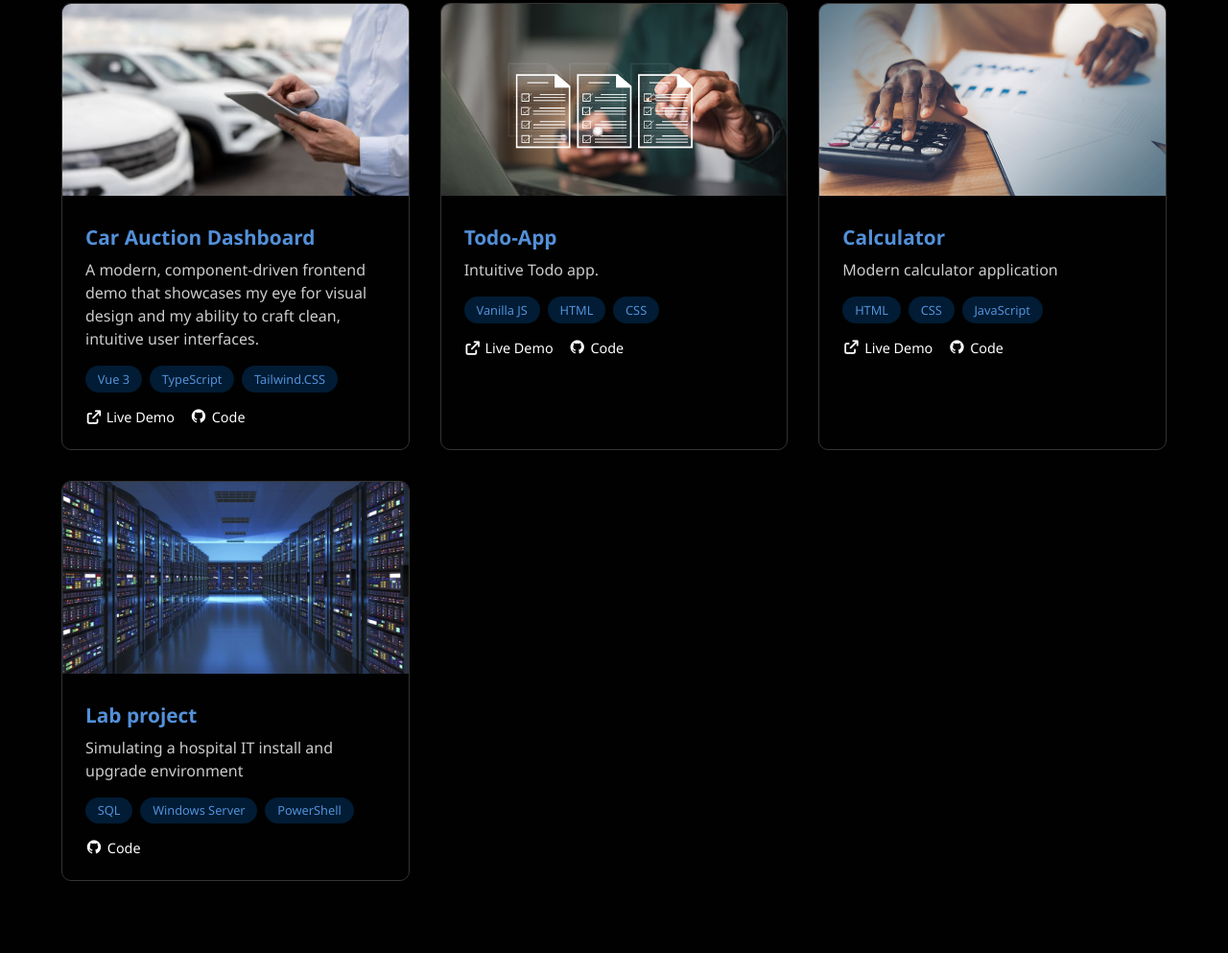
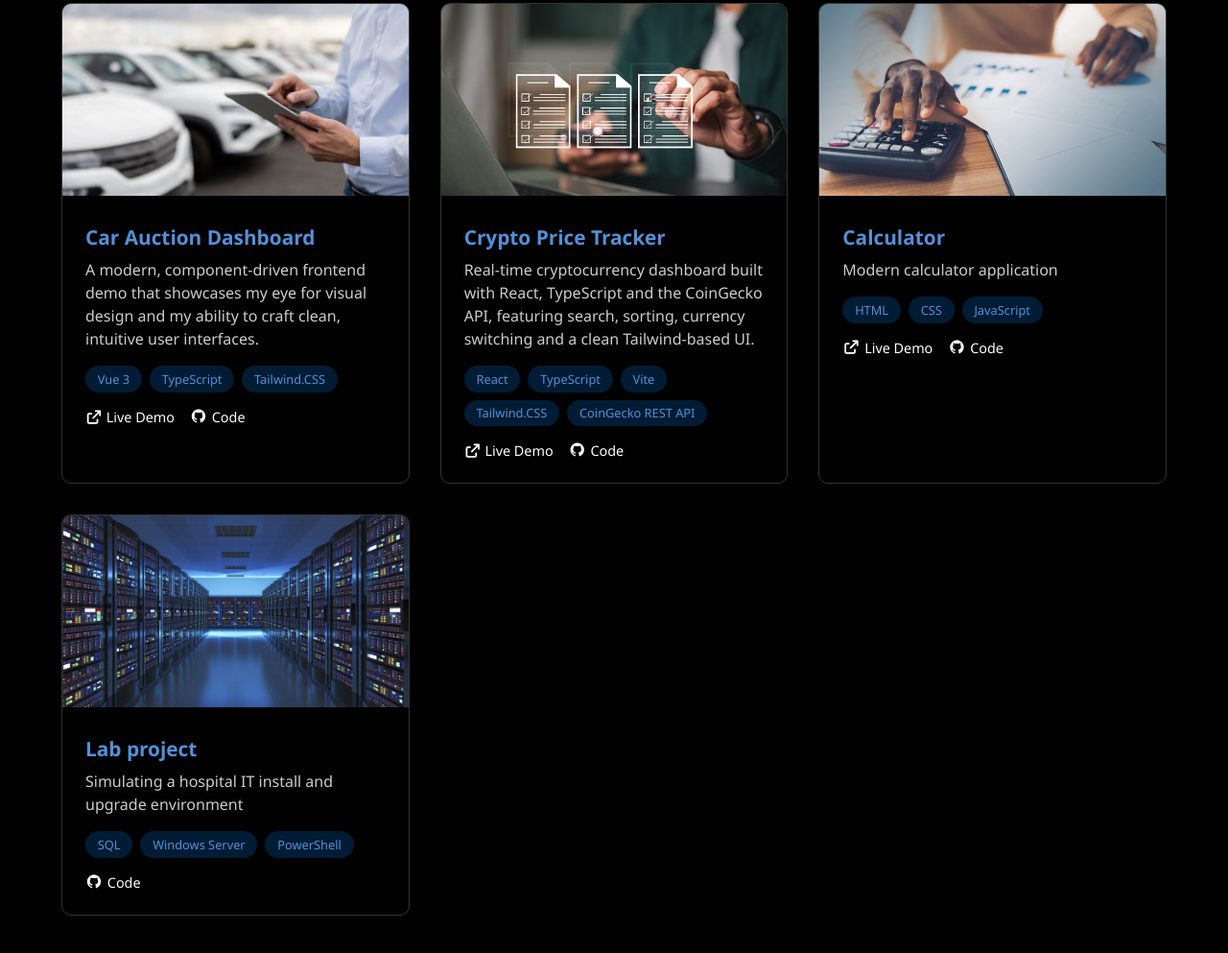
Before and after one commit to PetrosPieska/portfolio-petros, a plain HTML site: page index.html in a window 1280 px wide. Shown: the part 1683-2676 px from the top of the page at 96% size. Drawn offline with Linux system fonts and the light colour scheme.

Commit message:
Project update

```diff
--- a/index.html
+++ b/index.html
@@ -121,16 +121,18 @@
             <img src="todo.jpg" alt="Project 2" height="200px"
             class="project-img">
             <div class="project-info">
-                <h3 class="project-title">Todo-App</h3>
-                <p class="project-description">Intuitive Todo app.</p>
+                <h3 class="project-title">Crypto Price Tracker</h3>
+                <p class="project-description">Real-time cryptocurrency dashboard built with React, TypeScript and the CoinGecko API, featuring search, sorting, currency switching and a clean Tailwind-based UI.</p>
                 <div class="project-tech">
-                    <span class="tech-tag">Vanilla JS</span>
-                    <span class="tech-tag">HTML</span>
-                    <span class="tech-tag">CSS</span>
+                    <span class="tech-tag">React</span>
+                    <span class="tech-tag">TypeScript</span>
+                    <span class="tech-tag">Vite</span>
+                    <span class="tech-tag">Tailwind.CSS</span>
+                    <span class="tech-tag">CoinGecko REST API</span>
                 </div>
                 <div class="project-links">
-                    <a href="https://petrospieska.github.io/todo-app/" class="project-link"><class="project-link"><i class="fa-solid fa-arrow-up-right-from-square"></i> Live Demo</a>
-                    <a href="https://github.com/PetrosPieska/todo-app" class="project-link"><i class="fa-brands fa-github"></i>Code</a>
+                    <a href="https://petrospieska.github.io/crypto-tracker/" class="project-link"><class="project-link"><i class="fa-solid fa-arrow-up-right-from-square"></i> Live Demo</a>
+                    <a href="https://github.com/PetrosPieska/crypto-tracker" class="project-link"><i class="fa-brands fa-github"></i>Code</a>
                 </div>
             </div>
         </div>
```
Also changed, not shown: crypto.jpg (added).
